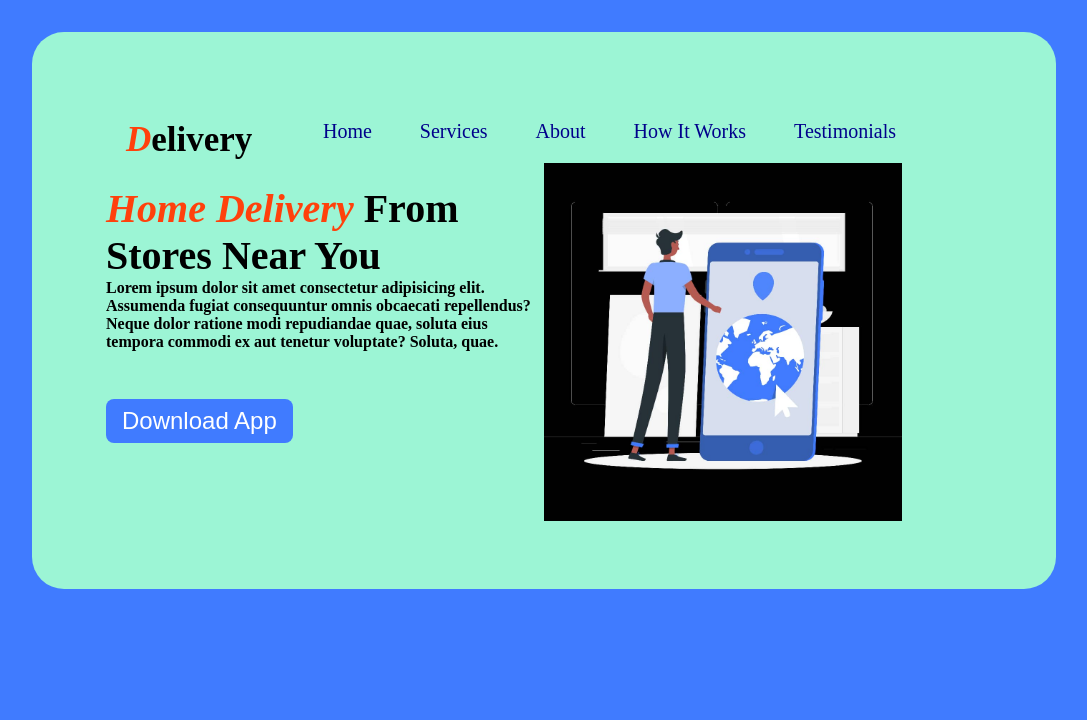
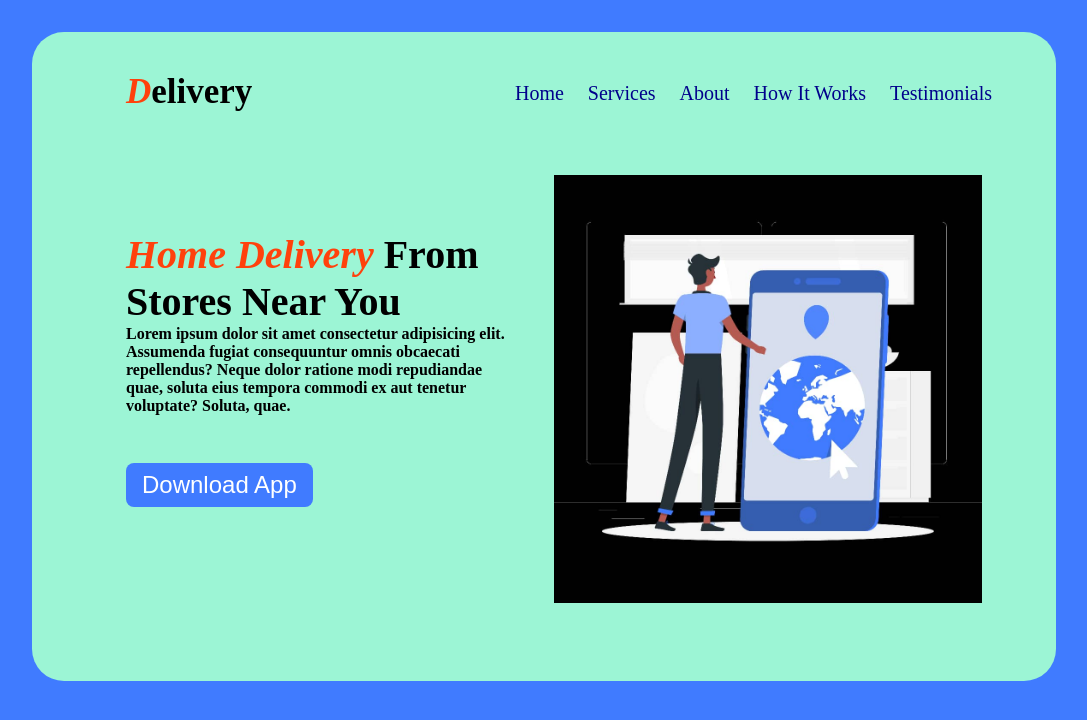
Before and after one commit to Dupsy-hub/Home-Delivery-Landing-Page, a plain HTML site: page index.html in a window 1280 px wide. Shown: the whole page, without its empty margins (96-1183 px from the left). Drawn offline with Linux system fonts and the light colour scheme.

Commit message:
modified style.css

```diff
--- a/index.html
+++ b/index.html
@@ -13,10 +13,7 @@
   <div class="container_main">
     <section>
       <div class="header">
-        <div class="logo">
-          <h3><em>D</em>elivery</h3>
-        </div>
-        <div class="nav-menu">
+        <h3 class="logo"><em>D</em>elivery</h3>
         <nav>
           <ul class="navbar">
             <li><a href="#home">Home</a></li>
@@ -27,7 +24,6 @@
           </ul>
         </nav>
       </div>
-      </div>
     </section>
     <section class="container_sub">
       <div class="row">
@@ -36,7 +32,7 @@
           <h4>Lorem ipsum dolor sit amet consectetur adipisicing elit. Assumenda fugiat consequuntur omnis obcaecati
             repellendus? Neque dolor ratione modi repudiandae quae, soluta eius tempora commodi ex aut tenetur
             voluptate? Soluta, quae.</h4>
-          <button>Download App</button>
+          <button class="btn">Download App</button>
         </div>
         <div class="column">
         </div>
--- a/style.css
+++ b/style.css
@@ -3,7 +3,7 @@
   padding: 0;
   box-sizing: border-box;
 }
-
+/* BODY */
 .container {
   background-color: #407bff;
 }
@@ -18,29 +18,32 @@
 }
 
 .header {
-  margin-left: 30px;
+  /* margin-left: 30px; */
+  margin-top: -40px;
+  text-align: center;
 }
 
 .logo {
   justify-content: left;
   display: flex;
-  font-size: 25px;
+  font-size: 35px;
+  margin-top: 1rem;
+  margin-left: 30px;
 }
 
+/* List item */
 .navbar {
   display: flex;
   justify-content: right;
   text-decoration: none;
   list-style: none;
-  margin-right: 80px;
-  margin-top: -40px;
+  margin-top: -30px;
 }
 
-li a {
+.navbar li a {
   text-decoration: none;
   justify-content: space-between;
-  padding-left: 1rem;
-  margin: 1rem;
+  padding-left: 1.5rem;
   font-size: 20px;
   color: darkblue;
 }
@@ -48,12 +51,15 @@ li a {
 .column {
   float: left;
   width: 50%;
-  padding: 10px;
+  padding: 30px;
+  justify-content: center;
+  align-items: center;
 }
 
+/* Elements */
 h1 {
   font-size: 40px;
-  margin-top: 2rem;
+  margin-top: 6rem;
 }
 
 h3 {
@@ -61,7 +67,12 @@ h3 {
   margin-top: 1.5rem;
 }
 
-button {
+em {
+  color: rgb(255, 65, 12);
+}
+
+/* Button */
+.btn {
   padding: 0.5rem 1rem;
   font-size: 1.5rem;
   font-weight: 100;
@@ -74,10 +85,13 @@ button {
   background-color: #407bff;
 }
 
-.image {
-  width: 40%;
+.btn:hover {
+  background-color: white;
+  color: #407bff;
 }
 
-em {
-  color: rgb(255, 65, 12);
+/* Image */
+.image {
+  width: 50%;
+  padding: 10px;
 }
```
Lines whose indentation alone changed are shown as unchanged.
